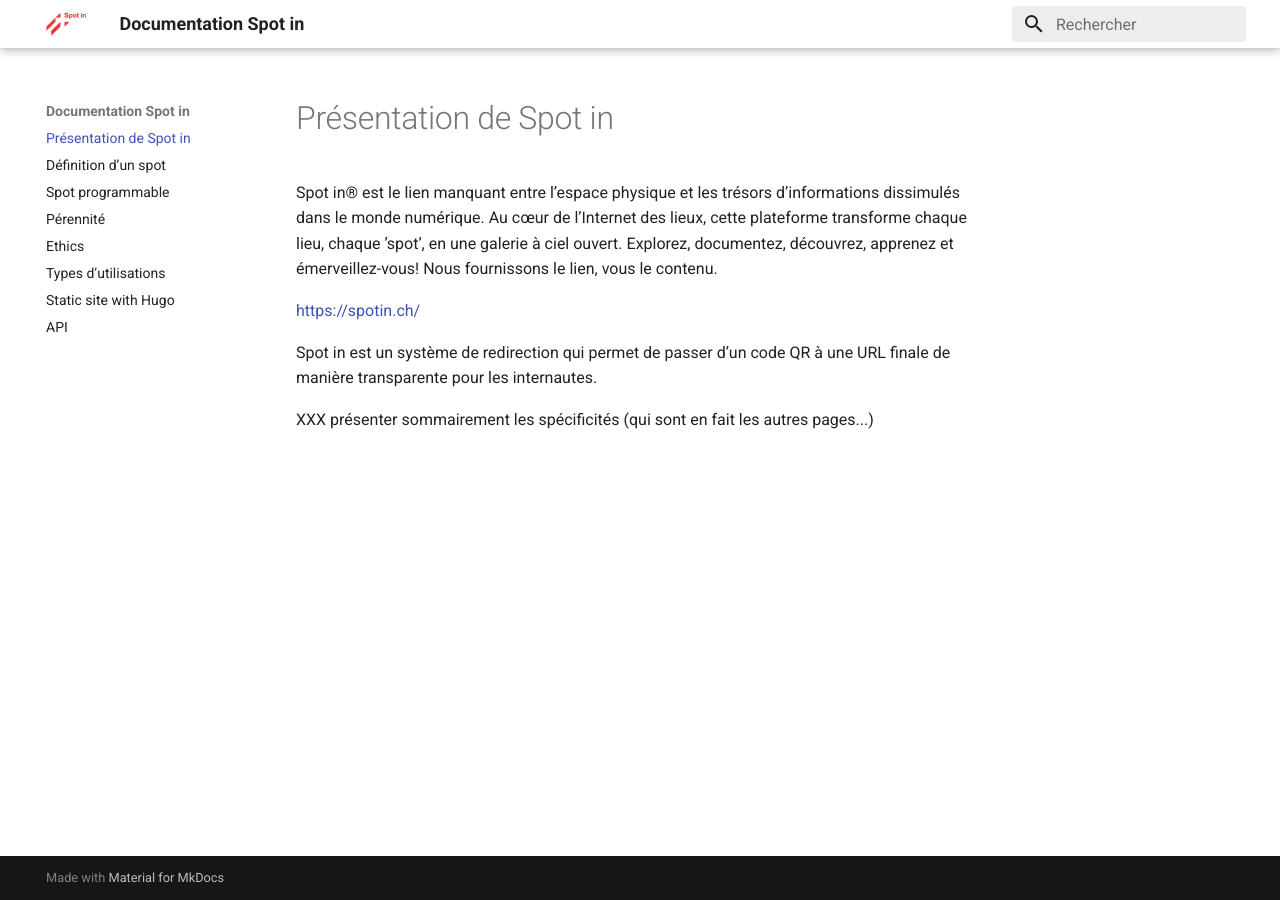
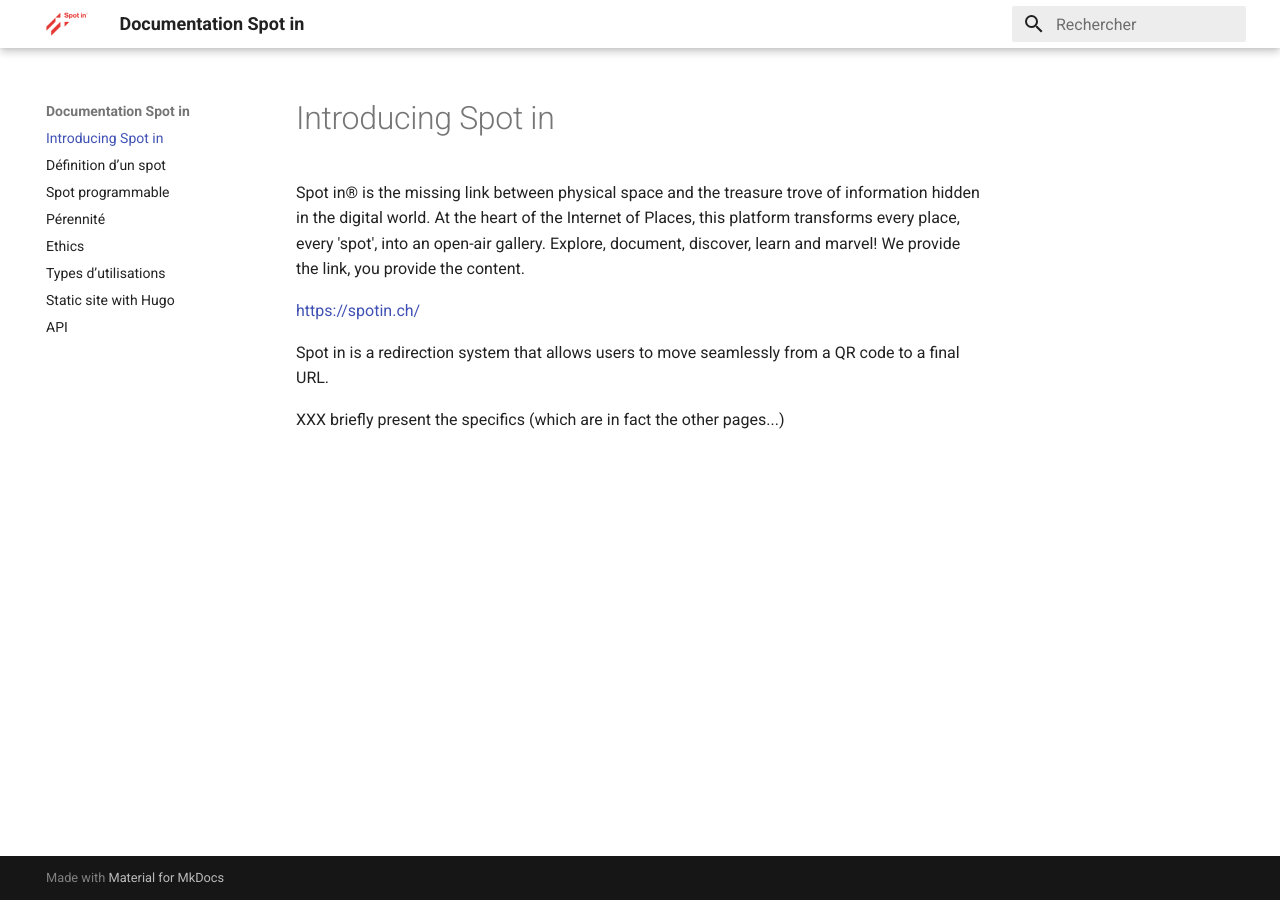
Before and after one commit to nfriedli/docs.spotin.ch, an MkDocs documentation site: the page built from docs/index.md, in a window 1280 px wide. Built offline with MkDocs 1.6.1 and Material for MkDocs 9.7.7, drawn with Linux system fonts in a browser that asks for light colours.

Commit message:
Translation index.md
Translation from French to English

```diff
--- a/docs/index.md
+++ b/docs/index.md
@@ -1,9 +1,9 @@
-# Présentation de Spot in
+# Introducing Spot in
 
-Spot in® est le lien manquant entre l’espace physique et les trésors d’informations dissimulés dans le monde numérique. Au cœur de l’Internet des lieux, cette plateforme transforme chaque lieu, chaque ’spot’, en une galerie à ciel ouvert. Explorez, documentez, découvrez, apprenez et émerveillez-vous! Nous fournissons le lien, vous le contenu.
+Spot in® is the missing link between physical space and the treasure trove of information hidden in the digital world. At the heart of the Internet of Places, this platform transforms every place, every 'spot', into an open-air gallery. Explore, document, discover, learn and marvel! We provide the link, you provide the content.
 
 https://spotin.ch/
 
-Spot in est un système de redirection qui permet de passer d’un code QR à une URL finale de manière transparente pour les internautes.
+Spot in is a redirection system that allows users to move seamlessly from a QR code to a final URL.
 
-XXX présenter sommairement les spécificités (qui sont en fait les autres pages...)
+XXX briefly present the specifics (which are in fact the other pages...)
```
